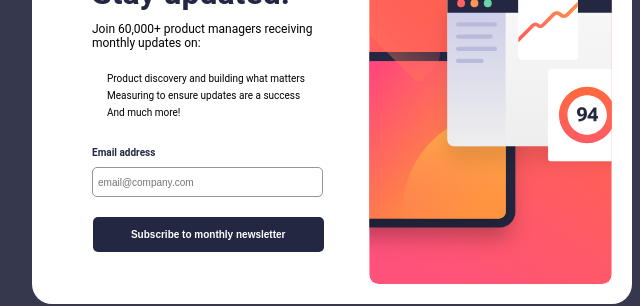
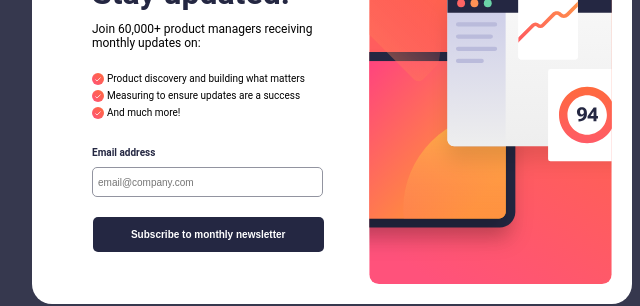
Before and after one commit to Coolxanish/challenge2, a plain HTML site: page index.html in a window 1280 px wide. Shown: the part 296-602 px from the top of the page, 308-948 px from the left. Drawn offline with Linux system fonts and the light colour scheme; a web font is replaced by a local one.

Commit message:
Update styles.css

```diff
--- a/styles.css
+++ b/styles.css
@@ -64,7 +64,7 @@
   ul li {
     list-style: none;
     padding: 3px 15px;
-    background-image: url(icon-list.svg);
+    background-image: url(icon-success.svg);
     background-repeat: no-repeat;
     background-position: left center;
     background-size: 12px;
```
